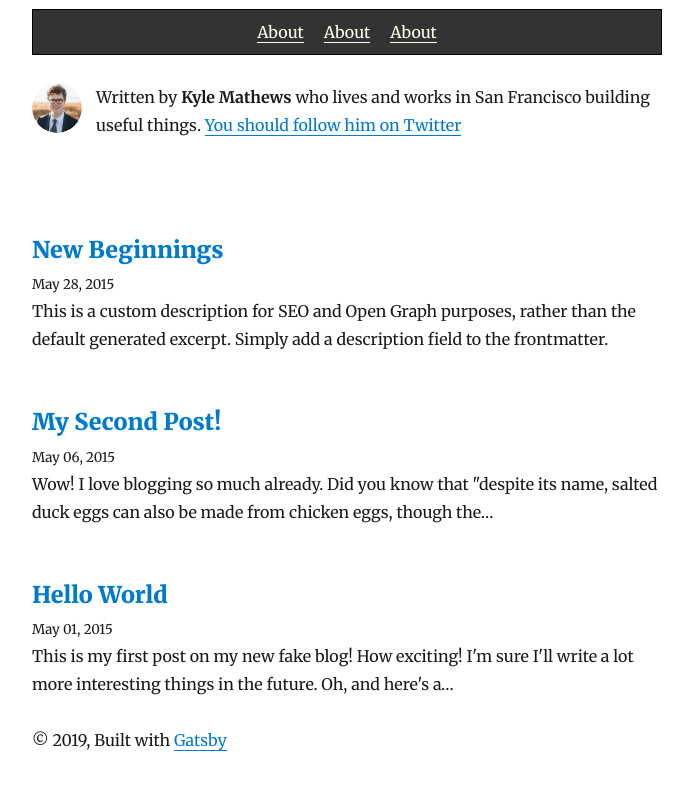
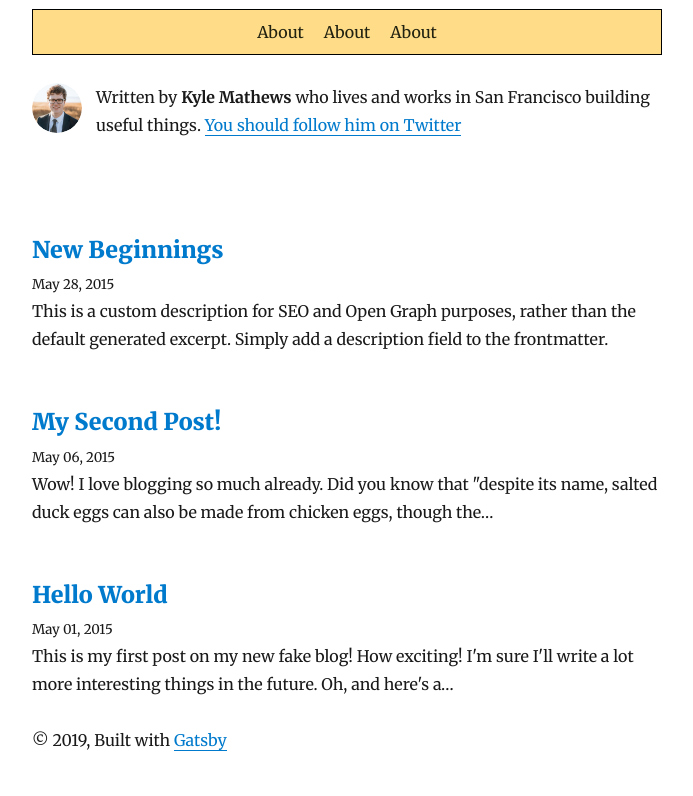
Before and after one commit to RyanThomasTech/crossworded_www, a Gatsby site: page / in a window 1280 px wide. Shown: the part 201-997 px from the top of the page, without its empty margins (293-986 px from the left). Built offline with nearby package versions, Linux system fonts and the light colour scheme; Gatsby itself is replaced by a stand-in of ours; some packages are replaced by stand-ins of ours.

Commit message:
the underline was actually a 1px drop-shadow, probably from a typography style somewhere.

```diff
--- a/src/components/navbar.js
+++ b/src/components/navbar.js
@@ -8,15 +8,15 @@ class NavBar extends React.Component {
       <nav className={styles.nav}>
         <ul>
           <li>
-            <Link style={{ textDecoration: 'none' }} to="/about">
+            <Link to="#">
               About
             </Link>
           </li>
           <li>
-            <Link to="/about">About</Link>
+            <Link to="#">About</Link>
           </li>
           <li>
-            <Link to="/about">About</Link>
+            <Link to="#">About</Link>
           </li>
         </ul>
       </nav>
--- a/src/components/navbar.module.css
+++ b/src/components/navbar.module.css
@@ -1,5 +1,5 @@
 .nav {
-  background: #333;
+  background: #fd8;
 }
 
 .nav ul {
@@ -14,10 +14,7 @@
 }
 
 .nav ul li a {
-  color: #ffe;
+  color: #221;
   text-decoration: none;
+  box-shadow: none;
 }
-
-.nav ul li a:hover{
-    color: #000;
-}
```
